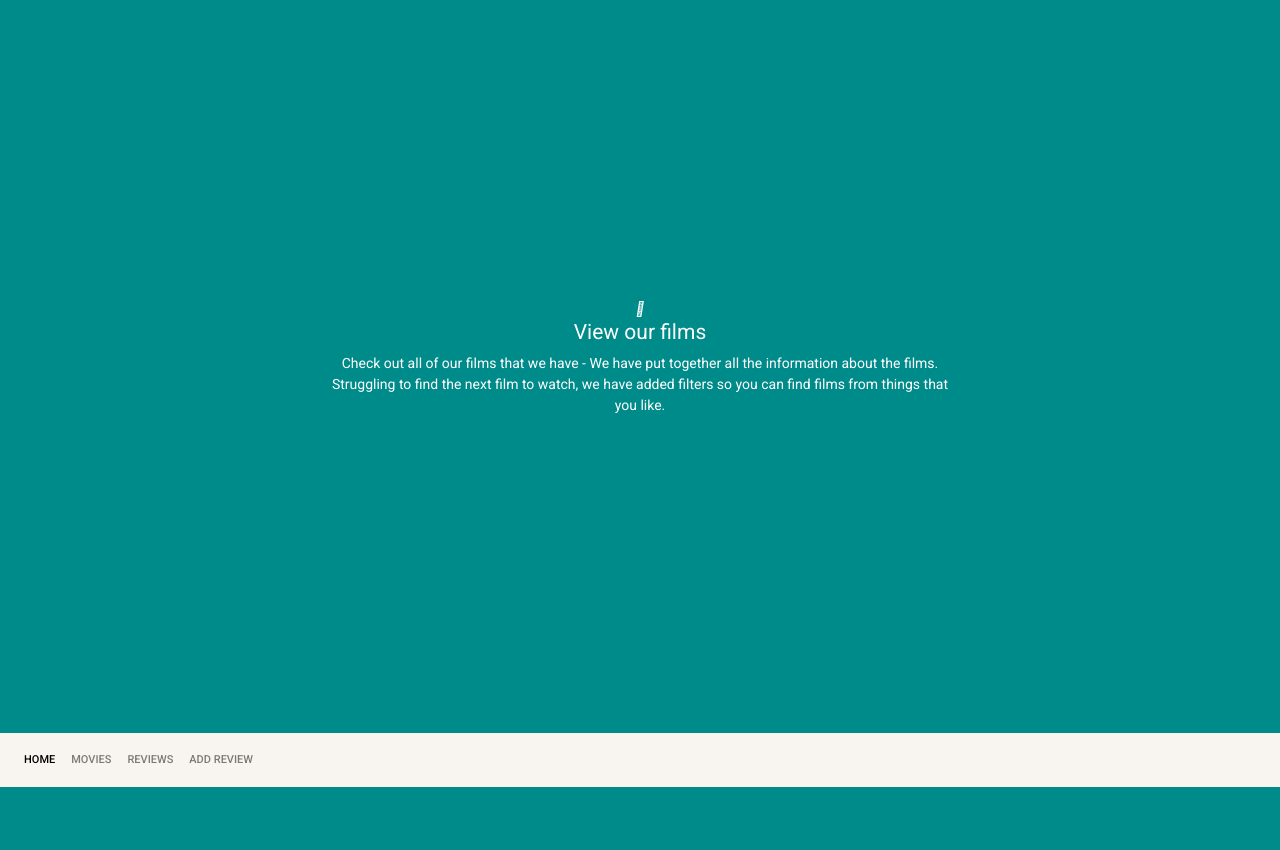
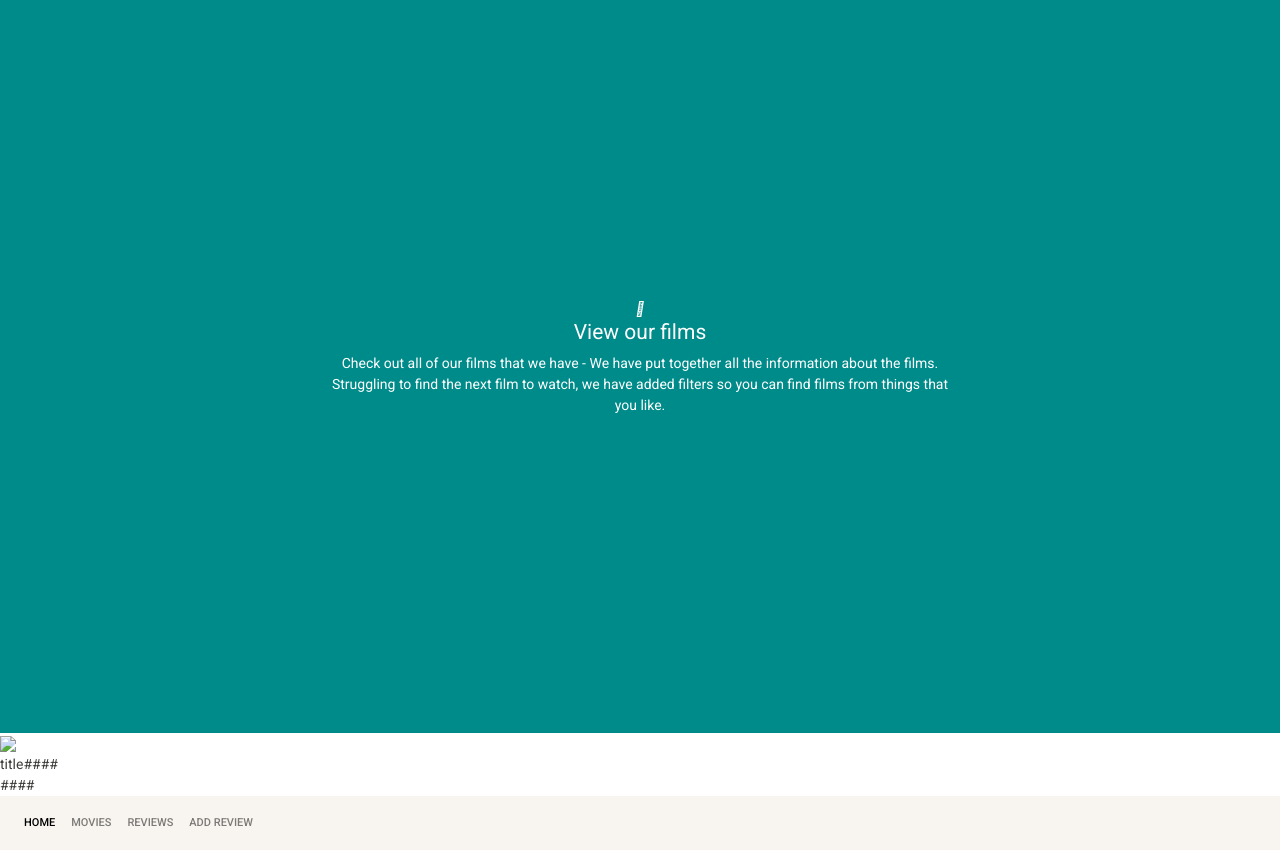
Before and after one commit to katerinaelsasser/film_review_database, a Flask app: template templates/pages/viewfilms.html in a window 1280 px wide. Shown: the part 88-938 px from the top of the page. Before the commit the page ends 875 px from the top, so only its background shows below. Run offline with Flask 2, Linux system fonts and the light colour scheme; the template is opened without the code that fills it, so the values that code supplies are empty; some libraries are stand-ins or nearby versions.

Commit message:
adding a template for the film

```diff
--- a/templates/pages/viewfilms.html
+++ b/templates/pages/viewfilms.html
@@ -12,5 +12,18 @@
 </div>
 <!--film filter-->
 <!--film database-->
+<div class="row">
+        <div class="col-sm-4">
+        <div class="img-container">
+        <img class="img-responsive" src="###">
+        </div>
+        <div class="film-title">
+                        title####
+                    </div>
+        <div class="film-description">
+                        ####
+                    </div>
+        </div>
+</div>
 
 {% endblock %}
```
